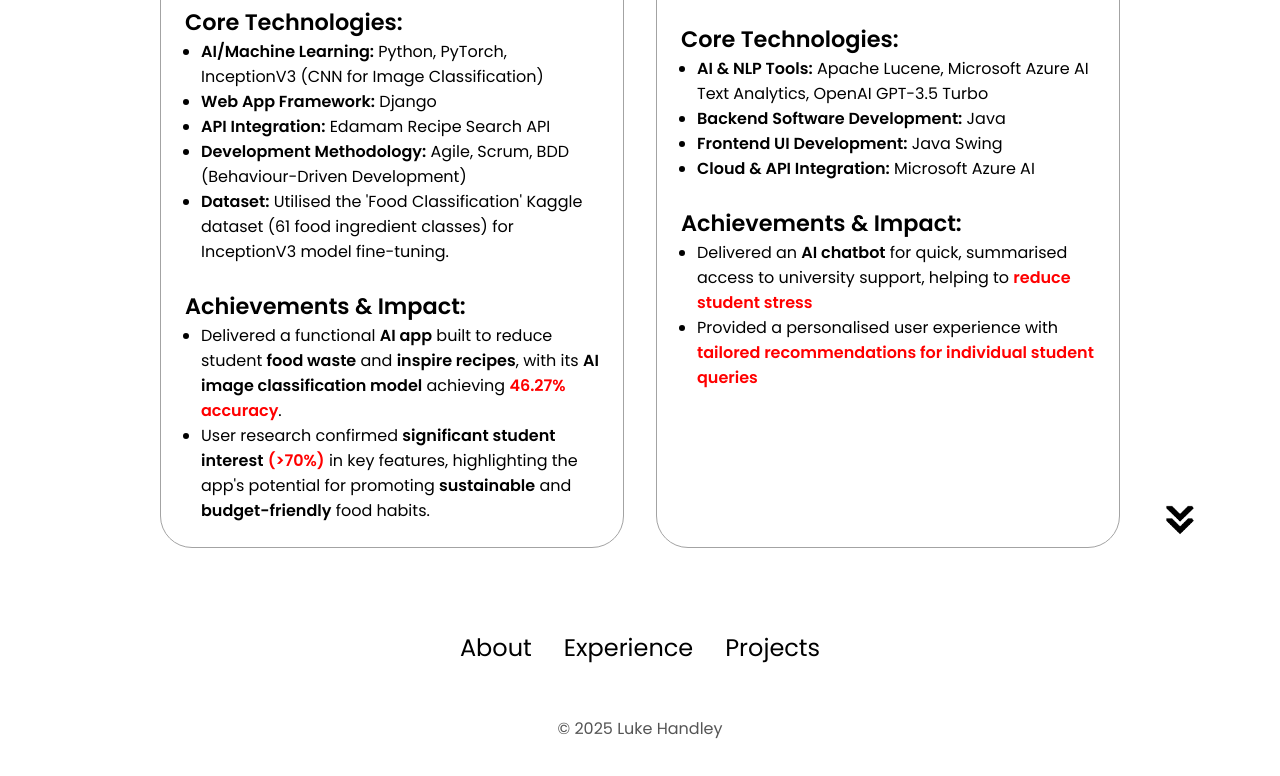
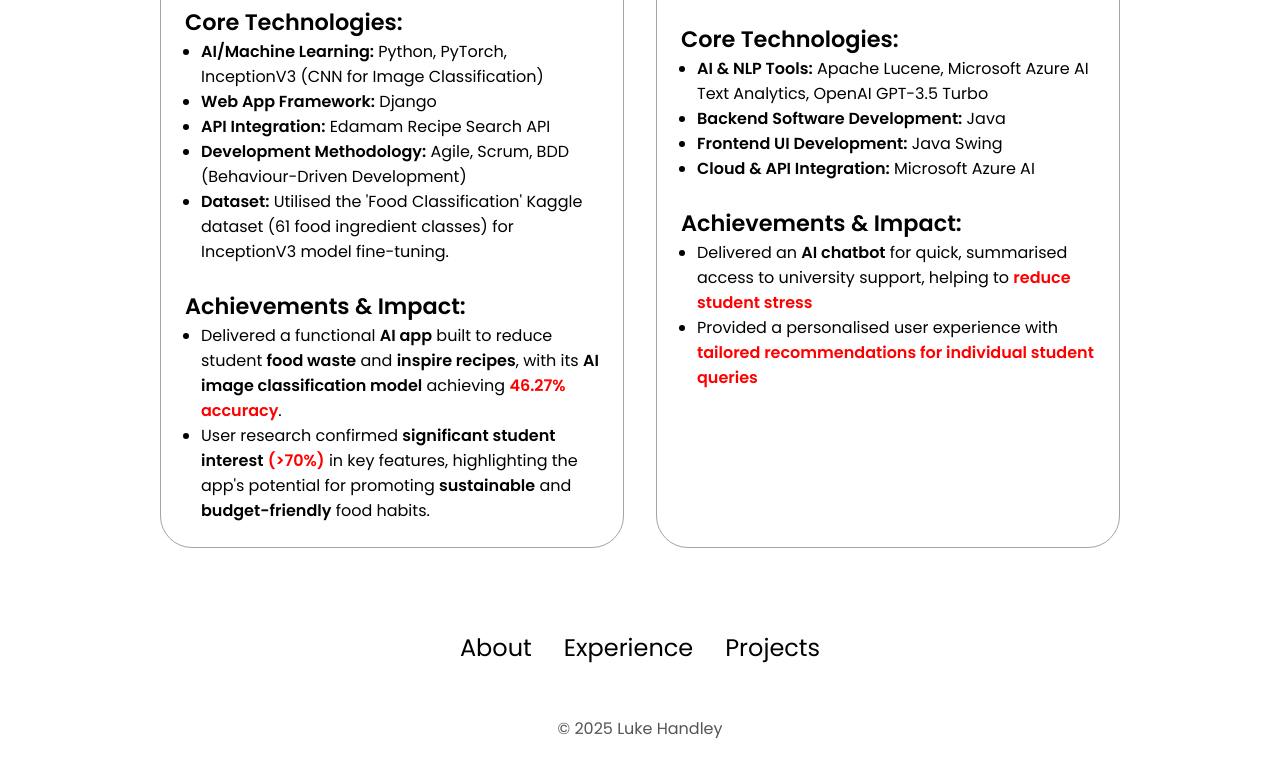
Before and after one commit to lhandley1/portfolio, a plain HTML site: page index.html in a window 1280 px wide. Shown: the part 3841-4617 px from the top of the page. Drawn offline with Linux system fonts and the light colour scheme.

Commit message:
- Removed contact navigation arrow

```diff
--- a/index.html
+++ b/index.html
@@ -303,7 +303,6 @@
                 </div>
             </div>
         </div>
-        <img src="./assets/arrow.png" alt="Down Arrow" class="icon arrow" onclick="location.href='./#contact'"/>
     </section>
     <footer>
         <nav>
```
